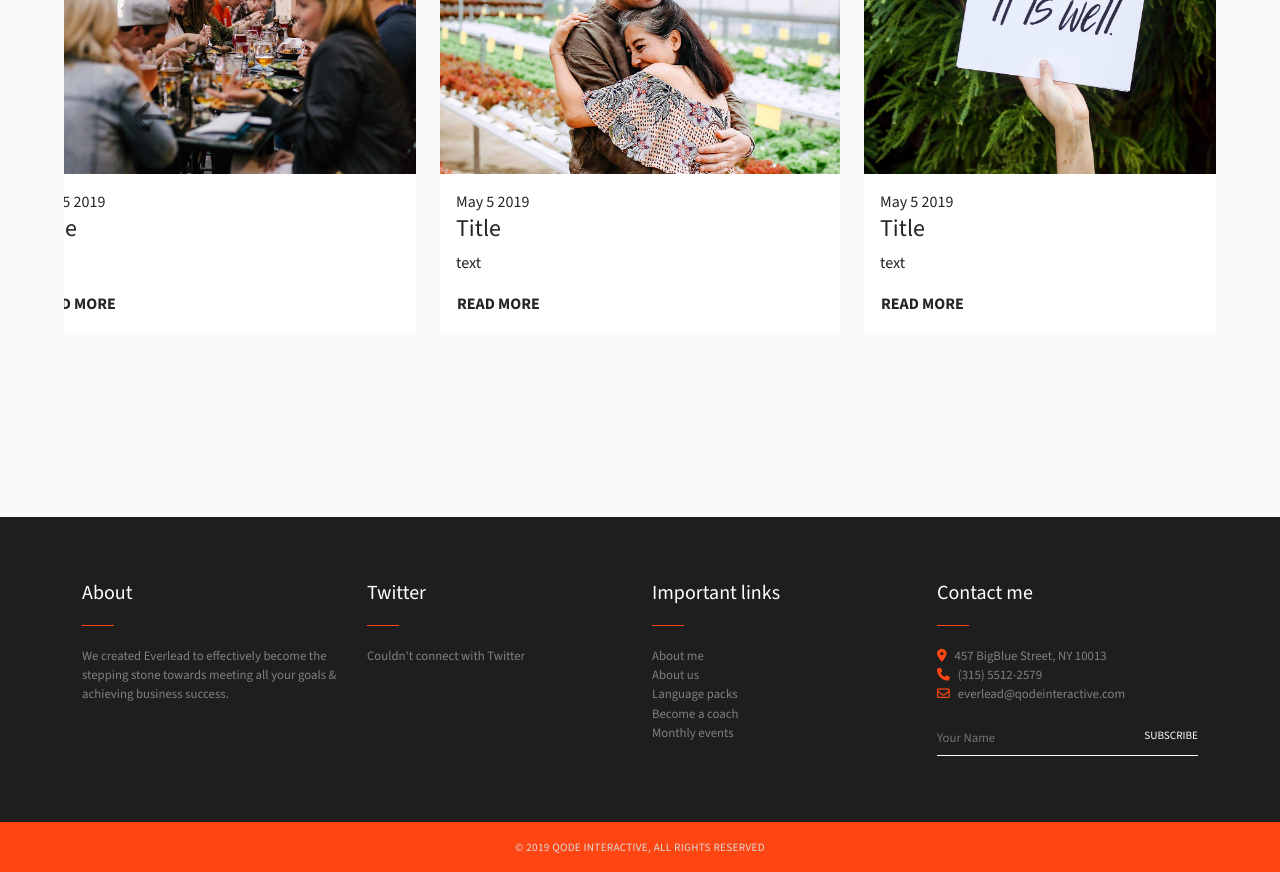
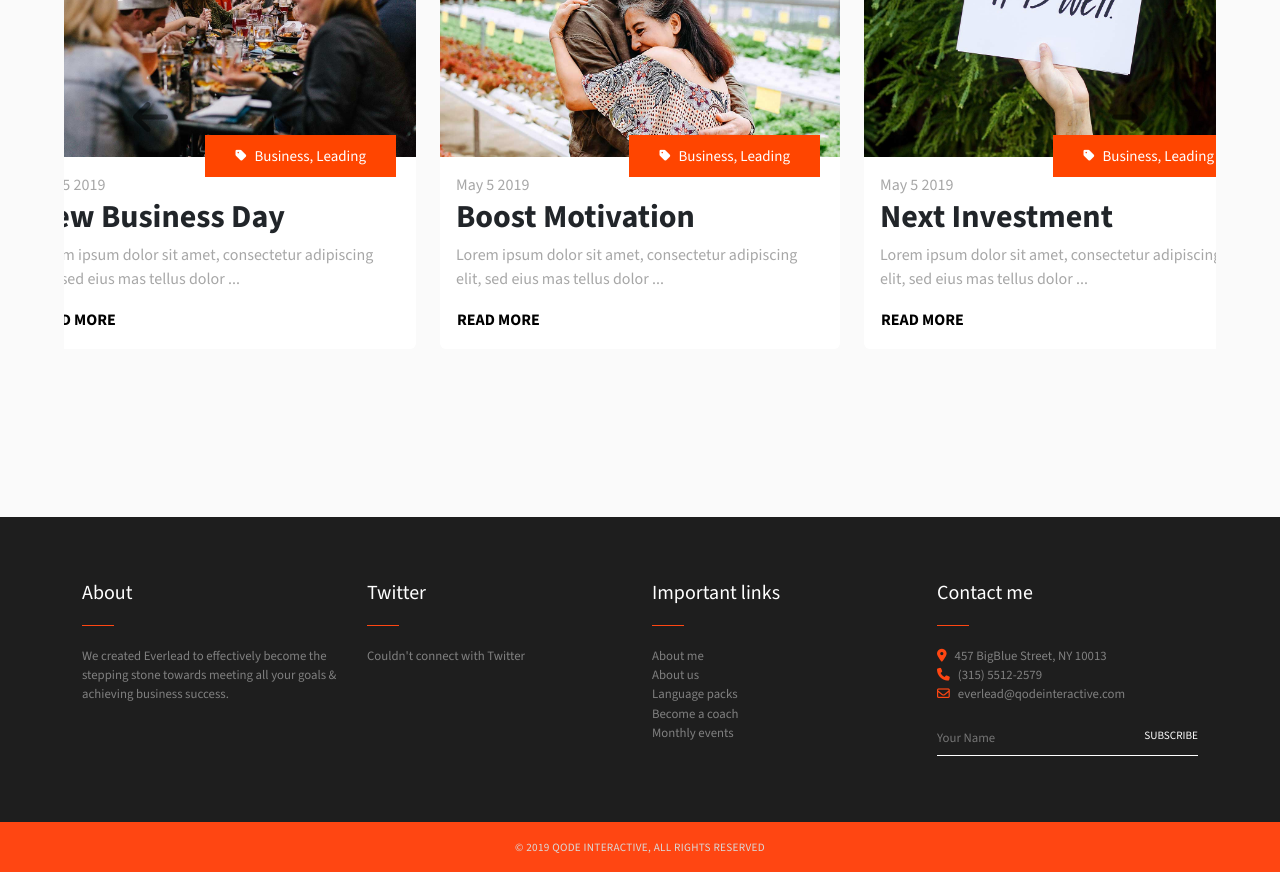
Before and after one commit to sabino-olivieri/proj-html-vuejs, a Vue app: page / in a window 1280 px wide. Shown: the part 3200-4072 px from the top of the page. Built offline with nearby package versions, Linux system fonts and the light colour scheme; a web font is replaced by a local one.

Commit message:
feat: AppCardCarousel design done

```diff
--- a/src/components/AppCardCarousel.vue
+++ b/src/components/AppCardCarousel.vue
@@ -28,18 +28,14 @@ export default {
 
       this.visibleCards.shift();
       this.visibleCards.push(newElem);
-
-
     },
     showPrev() {
       const newElem = this.visibleCards[this.visibleCards.length - 1];
 
       this.visibleCards.pop();
       this.visibleCards.unshift(newElem);
-
     },
     clearInt() {
-
       clearInterval(this.interval);
     },
   },
@@ -47,21 +43,28 @@ export default {
 </script>
 <template>
   <div class="ms-container-90">
-    <div id="carousel" class="carousel slide" >
+    <div id="carousel" class="carousel slide">
       <div class="carousel-inner">
         <div class="carousel-item gap-4">
           <div v-for="index in 3" :key="index">
-            <div class="card" v-on:mouseover="clearInt()" v-on:mouseleave="startInt()">
+            <div
+              class="card"
+              v-on:mouseover="clearInt()"
+              v-on:mouseleave="startInt()"
+            >
               <img
                 :src="getImagePath(visibleCards[index].image)"
                 class="card-img-top"
                 alt="Card Image"
               />
+              <a href="#" class="orange-link gap-2"> <i class="fa-solid fa-tag"></i> Business, Leading</a>
               <div class="card-body">
                 <span class="card-date">{{ visibleCards[index].date }}</span>
-                <h4 class="card-title">{{ visibleCards[index].title }}</h4>
+                <h4 class="card-title fw-bold fs-2">
+                  {{ visibleCards[index].title }}
+                </h4>
                 <p class="card-text">{{ visibleCards[index].text }}</p>
-                <a href="#" class="btn fw-bold">READ MORE</a>
+                <a href="#" class="btn fw-bold arrowHoverText">READ MORE</a>
               </div>
             </div>
           </div>
@@ -120,6 +123,29 @@ export default {
         img {
           border-radius: 0px;
         }
+
+        .orange-link{
+          position: absolute;
+          top:250px;
+          padding: 10px 30px;
+          text-transform: capitalize;
+          font-weight: 100;
+          right: 20px;
+          @include flex(row,center,center);
+
+
+          i{
+            font-size: smaller;
+            color: white;
+          }
+        }
+
+        .card-body {
+          span, p {
+            color: var(--ms-secondary-color);
+          }
+
+        }
       }
     }
   }
--- a/src/pages/HomePage.vue
+++ b/src/pages/HomePage.vue
@@ -69,26 +69,26 @@ export default {
         {
           image: "image-1.jpg",
           date: "May 5 2019",
-          title: "Title",
-          text: "text"
+          title: "Next Investment",
+          text: "Lorem ipsum dolor sit amet, consectetur adipiscing elit, sed eius mas tellus dolor ..."
         },
         {
           image: "image-2.jpg",
           date: "May 5 2019",
-          title: "Title",
-          text: "text"
+          title: "Team Building",
+          text: "Lorem ipsum dolor sit amet, consectetur adipiscing elit, sed eius mas tellus dolor ..."
         },
         {
           image: "image-3.jpg",
           date: "May 5 2019",
-          title: "Title",
-          text: "text"
+          title: "New Business Day",
+          text: "Lorem ipsum dolor sit amet, consectetur adipiscing elit, sed eius mas tellus dolor ..."
         },
         {
           image: "image-4.jpg",
           date: "May 5 2019",
-          title: "Title",
-          text: "text"
+          title: "Boost Motivation",
+          text: "Lorem ipsum dolor sit amet, consectetur adipiscing elit, sed eius mas tellus dolor ..."
         },
       ]
     };
@@ -97,6 +97,7 @@ export default {
 </script>
 
 <template>
+
   <div class="homePage">
     <!-- <h1>Home Page</h1> -->
     <AppCarouselBanner :array="sliderImages" />
```
